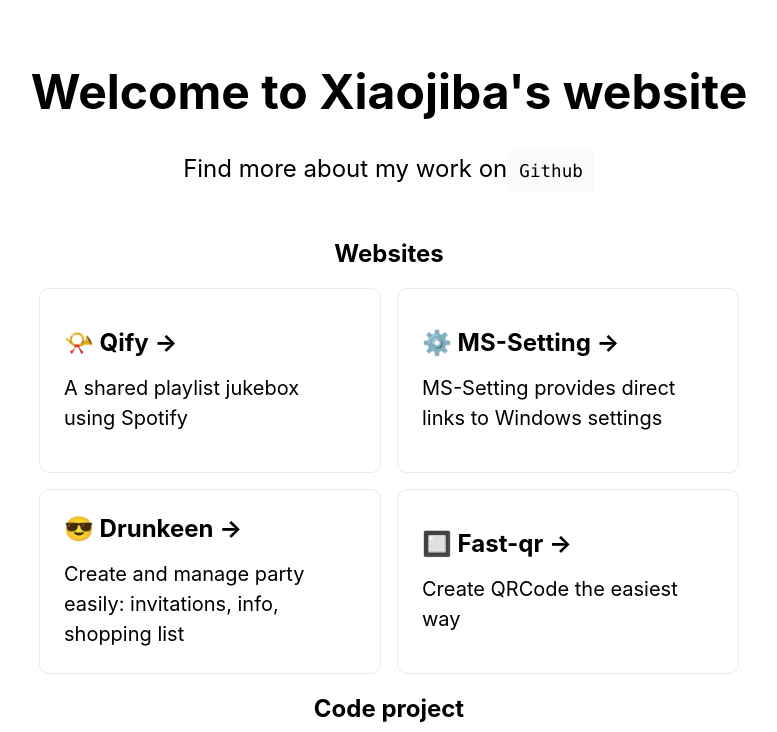
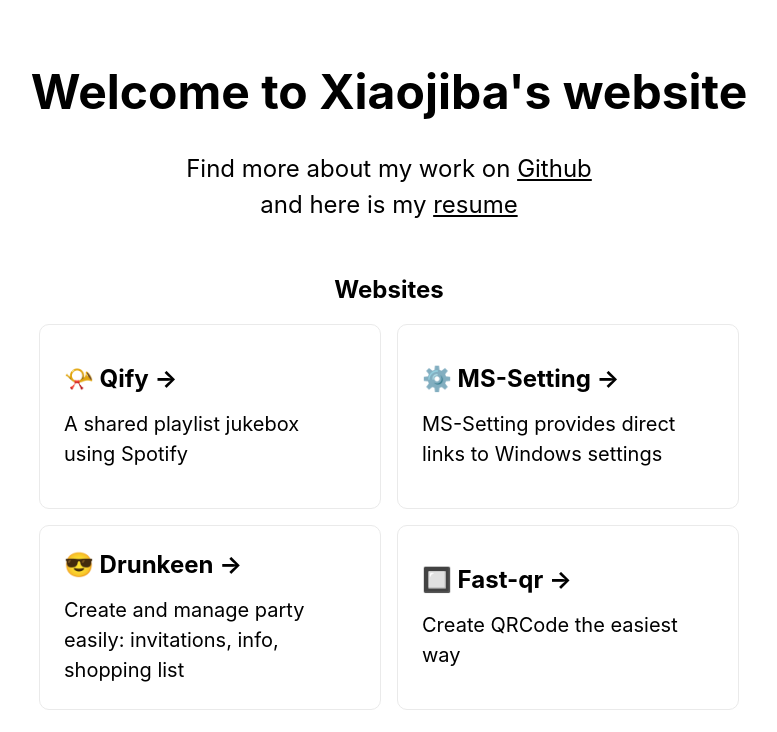
Before and after one commit to erwanvivien/xiaojiba.dev, a Next.js app: page / in a window 1280 px wide. Shown: the top 732 px of the page, without its empty margins (251-1028 px from the left). Built offline with nearby package versions, Linux system fonts and the light colour scheme.

Commit message:
feat: added CV to /CV and /CV.pdf

```diff
--- a/next.config.js
+++ b/next.config.js
@@ -1,6 +1,15 @@
 /** @type {import('next').NextConfig} */
 const nextConfig = {
   reactStrictMode: true,
+  async redirects() {
+    return [
+      {
+        source: "/CV",
+        destination: "/CV.pdf",
+        permanent: true,
+      },
+    ];
+  },
 }
 
 module.exports = nextConfig
--- a/pages/index.tsx
+++ b/pages/index.tsx
@@ -22,12 +22,15 @@
         <h1 className={styles.title}>Welcome to Xiaojiba&apos;s website</h1>
 
         <p className={styles.description}>
-          Find more about my work on
-          <code className={styles.code}>
-            <Link href="https://github.com/erwanvivien">
-              <a>Github</a>
-            </Link>
-          </code>
+          Find more about my work on{" "}
+          <Link href="https://github.com/erwanvivien">
+            <a className={styles.link}>Github</a>
+          </Link>
+          <br />
+          and here is my{" "}
+          <Link href="/CV.pdf" target={"_blank"}>
+            <a className={styles.link}>resume</a>
+          </Link>
         </p>
 
         <h2>Websites</h2>
--- a/styles/Home.module.css
+++ b/styles/Home.module.css
@@ -63,6 +63,15 @@
   font-size: 1.1rem;
   font-family: Menlo, Monaco, Lucida Console, Liberation Mono, DejaVu Sans Mono,
     Bitstream Vera Sans Mono, Courier New, monospace;
+}
+
+.link {
+  transition: color 0.2s ease-in-out;
+  text-decoration: underline;
+}
+
+.link:hover {
+  color: #0078f7;
 }
 
 .grid {
```
Also changed, not shown: 1 other file (tests, documents, lock files or other folders).
